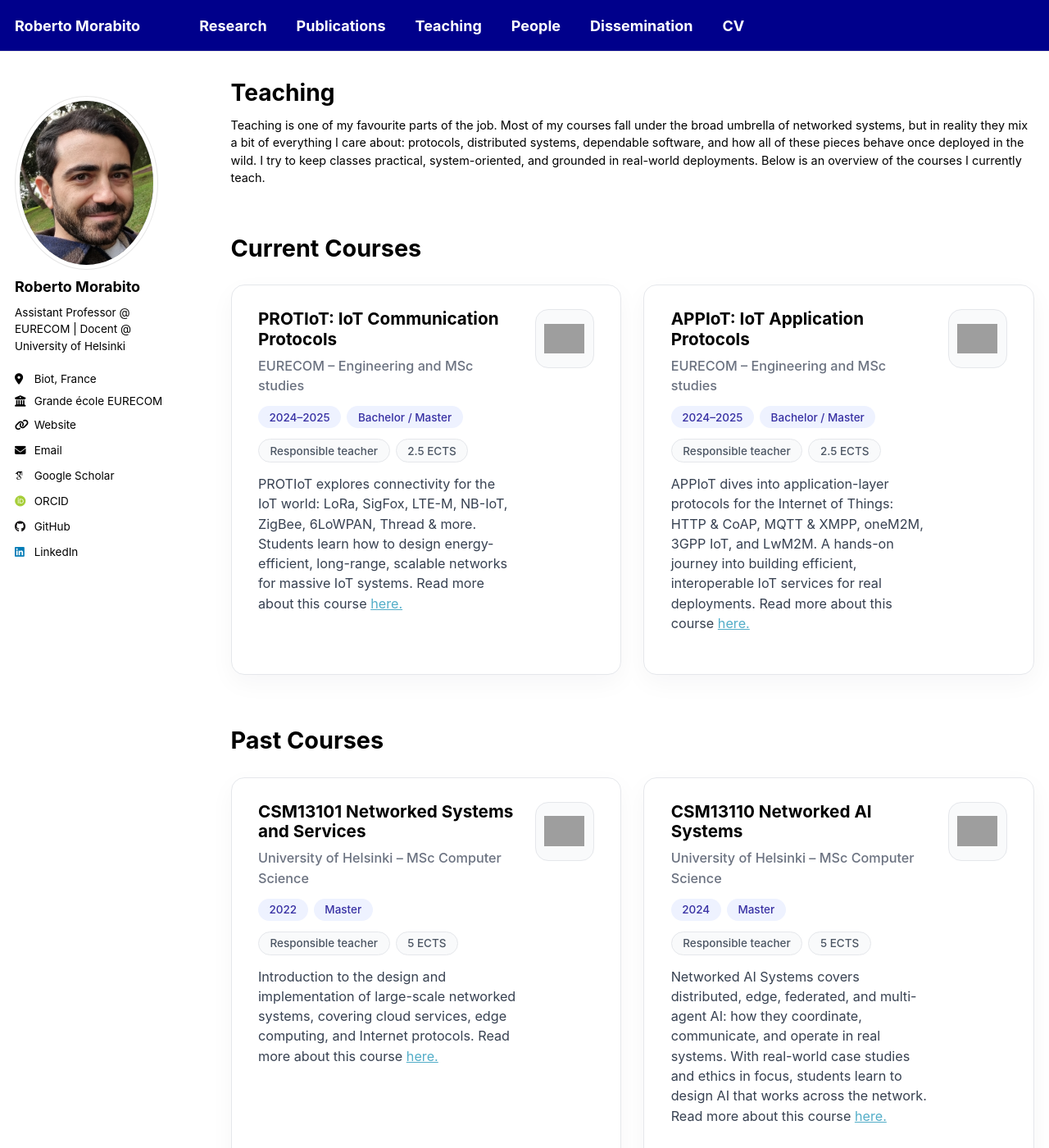
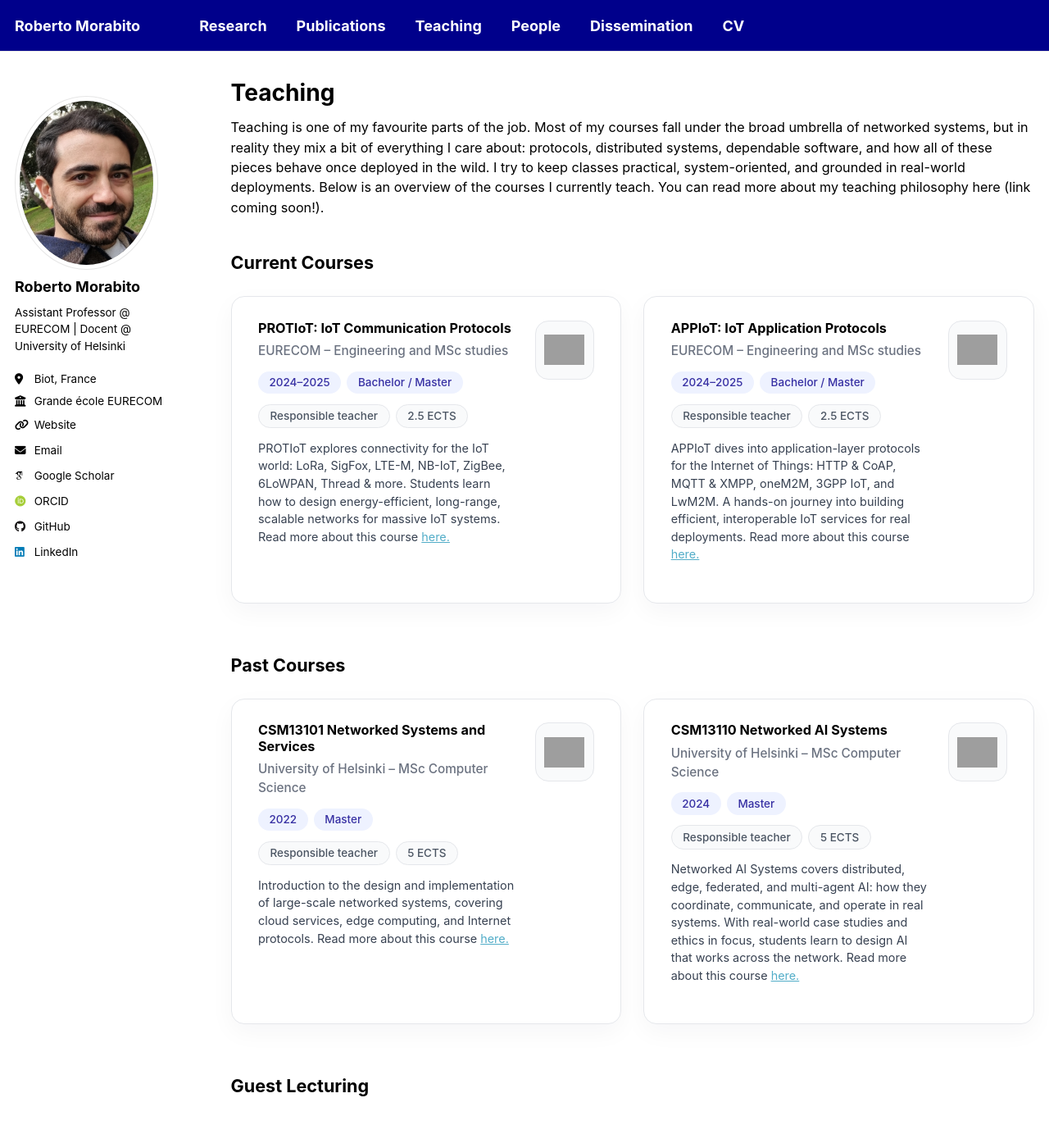
Before and after one commit to robertmora/robertmora.github.io, a Jekyll site: the page built from _pages/teaching.html, in a window 1280 px wide and 1400 px high. Shown: the whole window at 82% size. Built offline with Jekyll 4.4.1, drawn with Linux system fonts in a browser that asks for light colours; some web fonts are replaced; a script that is not in the unit is left out; grey boxes are pictures that could not be loaded.

Commit message:
Update teaching.html

```diff
--- a/_pages/teaching.html
+++ b/_pages/teaching.html
@@ -24,7 +24,7 @@ author_profile: true
 }
 
 .teaching-heading {
-  font-size: 1.6rem;
+  font-size: 1.2rem;
   font-weight: 700;
   margin-bottom: 1.5rem;
 }
@@ -58,13 +58,13 @@ author_profile: true
 }
 
 .course-title {
-  font-size: 1.15rem;
+  font-size: 0.9rem;
   font-weight: 700;
   margin: 0 0 0.4rem;
 }
 
 .course-institution {
-  font-size: 0.9rem;
+  font-size: 0.85rem;
   font-weight: 500;
   color: #6b7280;
 }
@@ -96,7 +96,7 @@ author_profile: true
 
 .course-description {
   margin-top: 0.75rem;
-  font-size: 0.9rem;
+  font-size: 0.8rem;
   line-height: 1.5;
   color: #374151;
 }
@@ -125,7 +125,7 @@ author_profile: true
 }
 
 .teaching-intro {
-  font-size: 0.8em;
+  font-size: 0.9em;
 }
 
 </style>
@@ -134,7 +134,7 @@ author_profile: true
 
 <p class="teaching-intro">
   Teaching is one of my favourite parts of the job. Most of my courses fall under the broad umbrella of networked systems, but in reality they mix a bit of everything I care about: protocols, distributed systems, dependable software, and how all of these pieces behave once deployed in the wild.
-  I try to keep classes practical, system-oriented, and grounded in real-world deployments. Below is an overview of the courses I currently teach.
+  I try to keep classes practical, system-oriented, and grounded in real-world deployments. Below is an overview of the courses I currently teach. You can read more about my teaching philosophy here (link coming soon!).
 </p>
 
   <div class="container">
```
